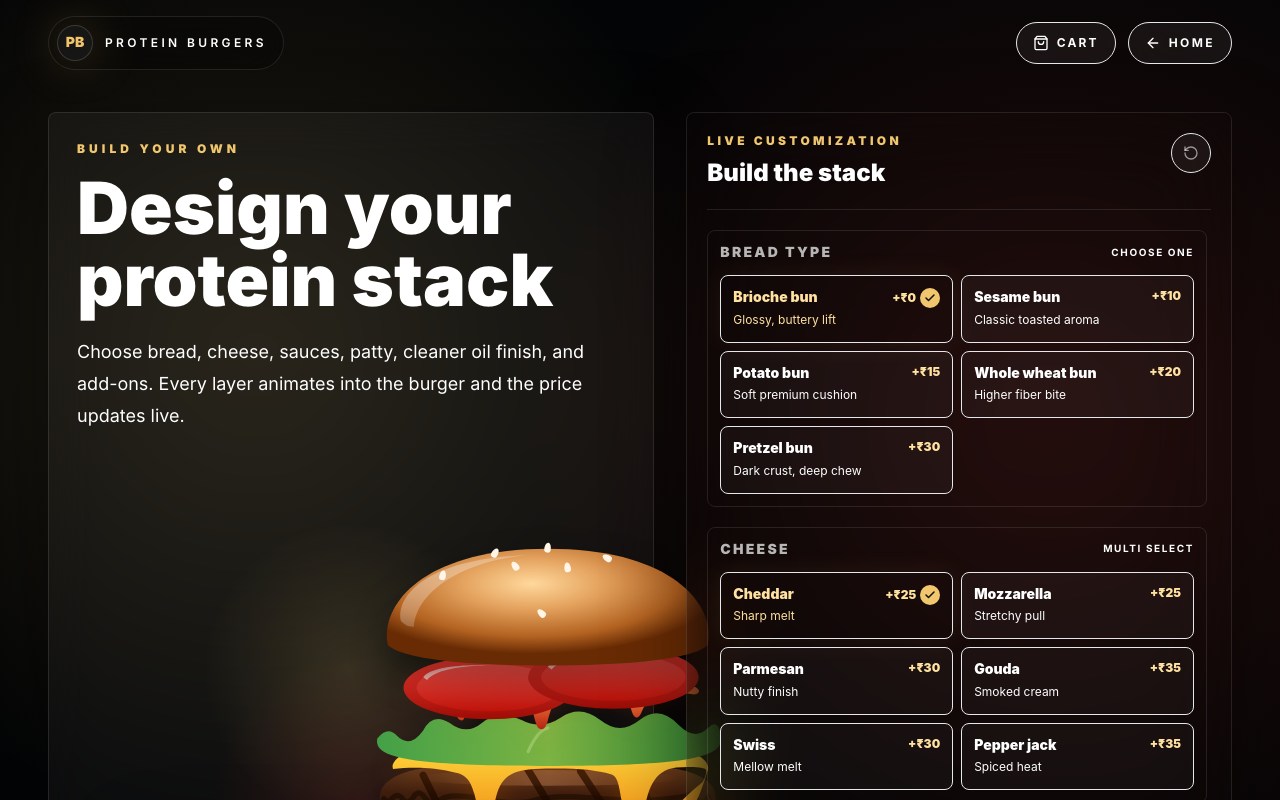
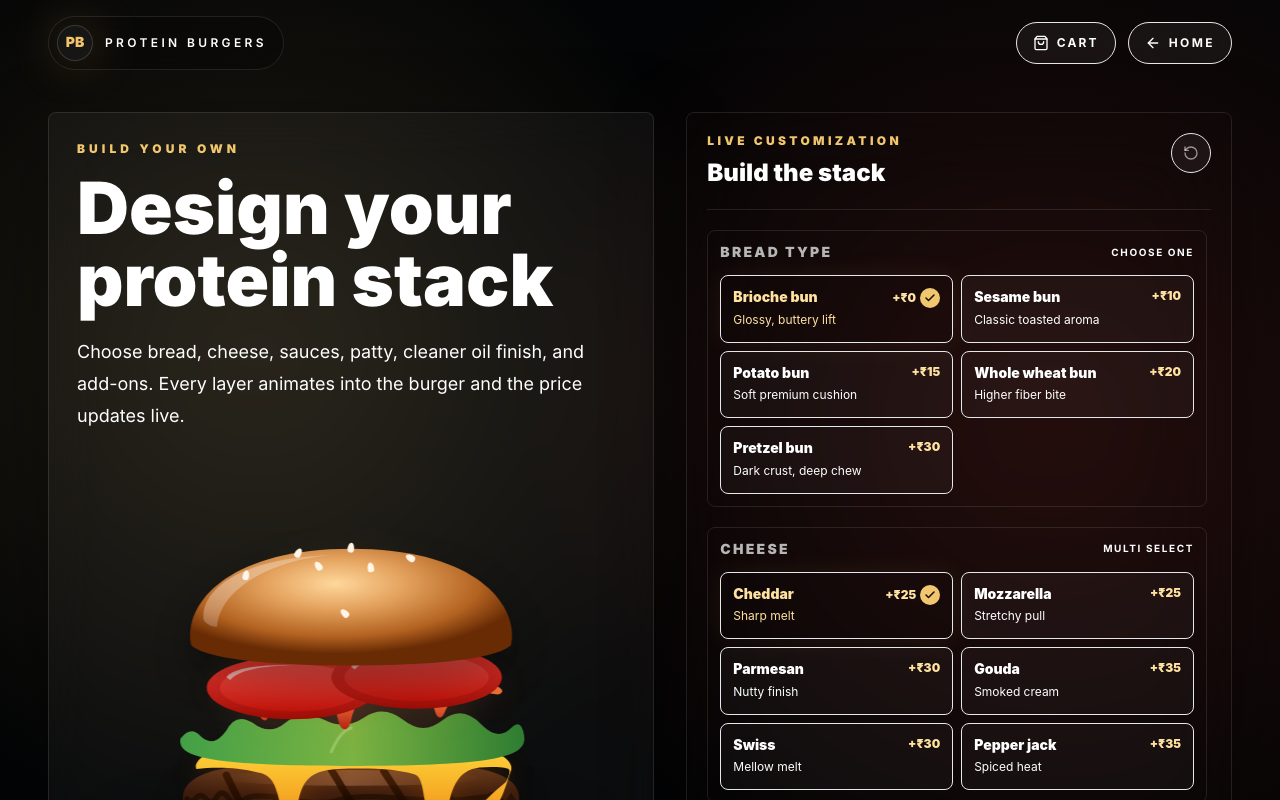
Before and after one commit to karthikbalaji1111-wq/proteinburger, a React (Vite) app in the folder protein-burgers/: page /build in a window 1280 px wide. Shown: the top 800 px of the page. Built offline with nearby package versions, Linux system fonts and the light colour scheme.

Commit message:
Added cart features

```diff
--- a/protein-burgers/src/components/builder/BurgerStackPreview.jsx
+++ b/protein-burgers/src/components/builder/BurgerStackPreview.jsx
@@ -20,11 +20,11 @@ function Layer({ children, top, z, changedKey, className = '' }) {
   return (
     <motion.div
       key={changedKey}
-      initial={{ opacity: 0, y: -58, scale: 0.92, rotate: -3 }}
-      animate={{ opacity: 1, y: 0, scale: 1, rotate: 0 }}
-      exit={{ opacity: 0, y: 22, scale: 0.94 }}
+      initial={{ opacity: 0, x: '-50%', y: -58, scale: 0.92, rotate: -3 }}
+      animate={{ opacity: 1, x: '-50%', y: 0, scale: 1, rotate: 0 }}
+      exit={{ opacity: 0, x: '-50%', y: 22, scale: 0.94 }}
       transition={{ duration: 0.52, ease: [0.22, 1, 0.36, 1] }}
-      className={`absolute left-1/2 w-[82%] -translate-x-1/2 ${className}`}
+      className={`absolute left-1/2 w-[82%] ${className}`}
       style={{ top, zIndex: z, willChange: 'transform, opacity' }}
     >
       {children}
```
